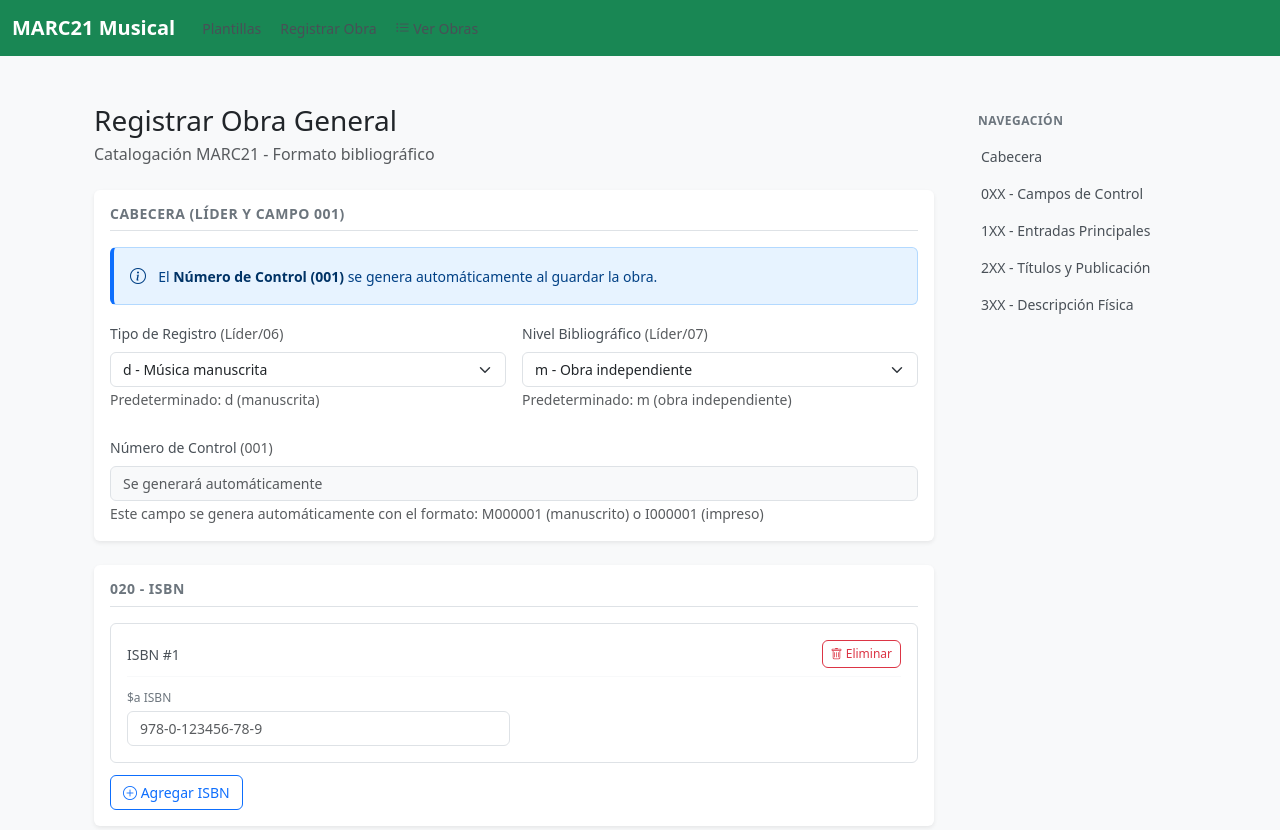
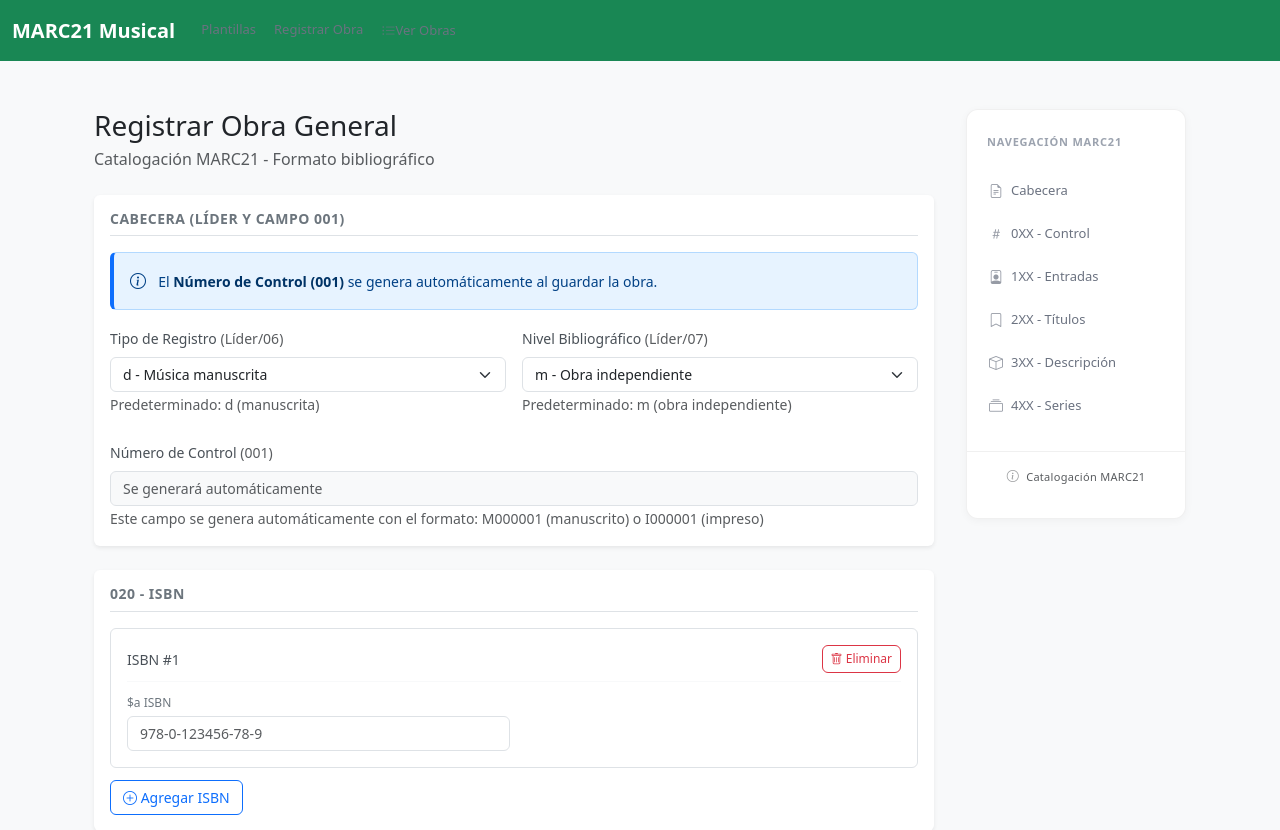
Before and after one commit to JavierIsma05/catalogacion-musical-marc21, a Django app: page /crear_obra/ in a window 1280 px wide. Shown: the top 830 px of the page. Run offline with Django 5.2, Linux system fonts and the light colour scheme; some libraries are stand-ins or nearby versions.

Commit message:
feat: Mejorar el diseño y la estructura del sidebar de navegación en el formulario de catalogación

```diff
--- a/catalogacion/static/catalogacion/css/obra-general.css
+++ b/catalogacion/static/catalogacion/css/obra-general.css
@@ -29,7 +29,7 @@
 }
 
 /* ============================================ */
-/* SIDEBAR DE NAVEGACIÓN */
+/* SIDEBAR DE NAVEGACIÓN - MINIMALISTA */
 /* ============================================ */
 
 .sidebar-nav {
@@ -39,51 +39,150 @@
     align-self: flex-start;
     max-height: calc(100vh - 40px);
     overflow-y: auto;
+    background: white;
+    border-radius: 12px;
+    padding: 1.5rem 0;
+    box-shadow: 0 2px 8px rgba(0, 0, 0, 0.04);
+    border: 1px solid rgba(0, 0, 0, 0.06);
 }
 
 .sidebar-nav::-webkit-scrollbar {
-    width: 6px;
+    width: 4px;
 }
 
 .sidebar-nav::-webkit-scrollbar-thumb {
-    background: var(--border-light);
-    border-radius: 3px;
+    background: rgba(0, 0, 0, 0.1);
+    border-radius: 4px;
+}
+
+.sidebar-nav::-webkit-scrollbar-thumb:hover {
+    background: rgba(0, 0, 0, 0.15);
+}
+
+.sidebar-nav::-webkit-scrollbar-track {
+    background: transparent;
 }
 
 .nav-section {
+    margin-bottom: 0;
+}
+
+.nav-section-title {
+    font-size: 0.6875rem;
+    font-weight: 700;
+    text-transform: uppercase;
+    color: #9ca3af;
+    padding: 0 1.25rem 0.75rem 1.25rem;
+    letter-spacing: 0.8px;
     margin-bottom: 0.5rem;
 }
 
-.nav-section-title {
-    font-size: 0.75rem;
-    font-weight: 600;
-    text-transform: uppercase;
-    color: var(--text-muted);
-    padding: 0.5rem 0.75rem;
-    letter-spacing: 0.5px;
+.nav-link {
+    display: flex;
+    align-items: center;
+    padding: 0.625rem 1.25rem;
+    font-size: 0.8125rem;
+    color: #6b7280;
+    text-decoration: none;
+    border-left: 2px solid transparent;
+    transition: all 0.15s cubic-bezier(0.4, 0, 0.2, 1);
+    position: relative;
+    font-weight: 500;
+    margin: 0.125rem 0;
 }
 
-.nav-link {
-    display: block;
-    padding: 0.5rem 0.75rem;
+.nav-link i {
     font-size: 0.875rem;
-    color: #495057;
-    text-decoration: none;
-    border-left: 3px solid transparent;
-    transition: all 0.2s;
+    opacity: 0.7;
+    transition: all 0.15s cubic-bezier(0.4, 0, 0.2, 1);
+    flex-shrink: 0;
+}
+
+.nav-link span {
+    flex: 1;
+}
+
+.nav-link::before {
+    content: '';
+    position: absolute;
+    left: 0;
+    top: 50%;
+    transform: translateY(-50%);
+    width: 2px;
+    height: 0;
+    background: linear-gradient(180deg, var(--primary-color), #0056d2);
+    transition: height 0.15s cubic-bezier(0.4, 0, 0.2, 1);
+    border-radius: 0 2px 2px 0;
 }
 
 .nav-link:hover {
-    background: var(--bg-light);
-    color: var(--primary-color);
-    border-left-color: var(--primary-color);
+    background: linear-gradient(90deg, rgba(13, 110, 253, 0.04), transparent);
+    color: #374151;
+    padding-left: 1.5rem;
+}
+
+.nav-link:hover i {
+    opacity: 1;
+    transform: translateX(2px);
+}
+
+.nav-link:hover::before {
+    height: 60%;
 }
 
 .nav-link.active {
-    background: #e7f1ff;
+    background: linear-gradient(90deg, rgba(13, 110, 253, 0.08), transparent);
     color: var(--primary-color);
-    border-left-color: var(--primary-color);
+    font-weight: 600;
+    padding-left: 1.5rem;
+}
+
+.nav-link.active i {
+    opacity: 1;
+    color: var(--primary-color);
+}
+
+.nav-link.active::before {
+    height: 100%;
+}
+
+/* Efecto de pulse suave en el link activo */
+@keyframes pulse-subtle {
+    0%, 100% {
+        box-shadow: 0 0 0 0 rgba(13, 110, 253, 0.1);
+    }
+    50% {
+        box-shadow: 0 0 0 4px rgba(13, 110, 253, 0.05);
+    }
+}
+
+.nav-link.active {
+    animation: pulse-subtle 2s infinite;
+}
+
+/* Footer del sidebar */
+.sidebar-footer {
+    margin-top: 1.5rem;
+    padding: 1rem 1.25rem 0.5rem;
+    border-top: 1px solid rgba(0, 0, 0, 0.06);
+}
+
+.progress-indicator {
+    display: flex;
+    align-items: center;
+    justify-content: center;
+}
+
+.progress-indicator small {
+    font-size: 0.6875rem;
+    color: #9ca3af;
     font-weight: 500;
+    letter-spacing: 0.3px;
+}
+
+.progress-indicator i {
+    font-size: 0.75rem;
+    opacity: 0.6;
 }
 
 /* ============================================ */
@@ -310,12 +409,34 @@
         width: 100%;
         max-height: none;
         margin-bottom: 2rem;
-        padding: 1rem;
-        background: var(--bg-light);
-        border-radius: 0.375rem;
+        padding: 1.25rem 0;
+        background: white;
+        border-radius: 12px;
+        box-shadow: 0 2px 8px rgba(0, 0, 0, 0.04);
+    }
+
+    .nav-section-title {
+        padding: 0 1rem 0.75rem 1rem;
+    }
+
+    .nav-link {
+        padding: 0.625rem 1rem;
+        font-size: 0.875rem;
+    }
+
+    .nav-link:hover,
+    .nav-link.active {
+        padding-left: 1.25rem;
     }
 
     .form-content {
         max-width: 100%;
     }
 }
+
+/* Ocultar sidebar en pantallas muy pequeñas */
+@media (max-width: 576px) {
+    .sidebar-nav {
+        display: none;
+    }
+}
--- a/catalogacion/templates/ObraGeneral/bloques/_sidebar.html
+++ b/catalogacion/templates/ObraGeneral/bloques/_sidebar.html
@@ -5,13 +5,41 @@
 <div class="sidebar-nav">
     <nav>
         <div class="nav-section">
-            <div class="nav-section-title">Navegación</div>
-            <a href="#cabecera" class="nav-link active">Cabecera</a>
-            <a href="#bloque-0xx" class="nav-link">0XX - Campos de Control</a>
-            <a href="#bloque-1xx" class="nav-link">1XX - Entradas Principales</a>
-            <a href="#bloque-2xx" class="nav-link">2XX - Títulos y Publicación</a>
-            <a href="#bloque-3xx" class="nav-link">3XX - Descripción Física</a>
-            {# <a href="#bloque-4xx" class="nav-link">4XX - Series</a> #}
+            <div class="nav-section-title">Navegación MARC21</div>
+            <a href="#cabecera" class="nav-link active">
+                <i class="bi bi-file-earmark-text me-2"></i>
+                <span>Cabecera</span>
+            </a>
+            <a href="#bloque-0xx" class="nav-link">
+                <i class="bi bi-hash me-2"></i>
+                <span>0XX - Control</span>
+            </a>
+            <a href="#bloque-1xx" class="nav-link">
+                <i class="bi bi-person-badge me-2"></i>
+                <span>1XX - Entradas</span>
+            </a>
+            <a href="#bloque-2xx" class="nav-link">
+                <i class="bi bi-bookmark me-2"></i>
+                <span>2XX - Títulos</span>
+            </a>
+            <a href="#bloque-3xx" class="nav-link">
+                <i class="bi bi-box me-2"></i>
+                <span>3XX - Descripción</span>
+            </a>
+            <a href="#bloque-4xx" class="nav-link">
+                <i class="bi bi-collection me-2"></i>
+                <span>4XX - Series</span>
+            </a>
+        </div>
+
+        <!-- Indicador de progreso visual -->
+        <div class="sidebar-footer">
+            <div class="progress-indicator">
+                <small class="text-muted">
+                    <i class="bi bi-info-circle me-1"></i>
+                    Catalogación MARC21
+                </small>
+            </div>
         </div>
     </nav>
 </div>
```
